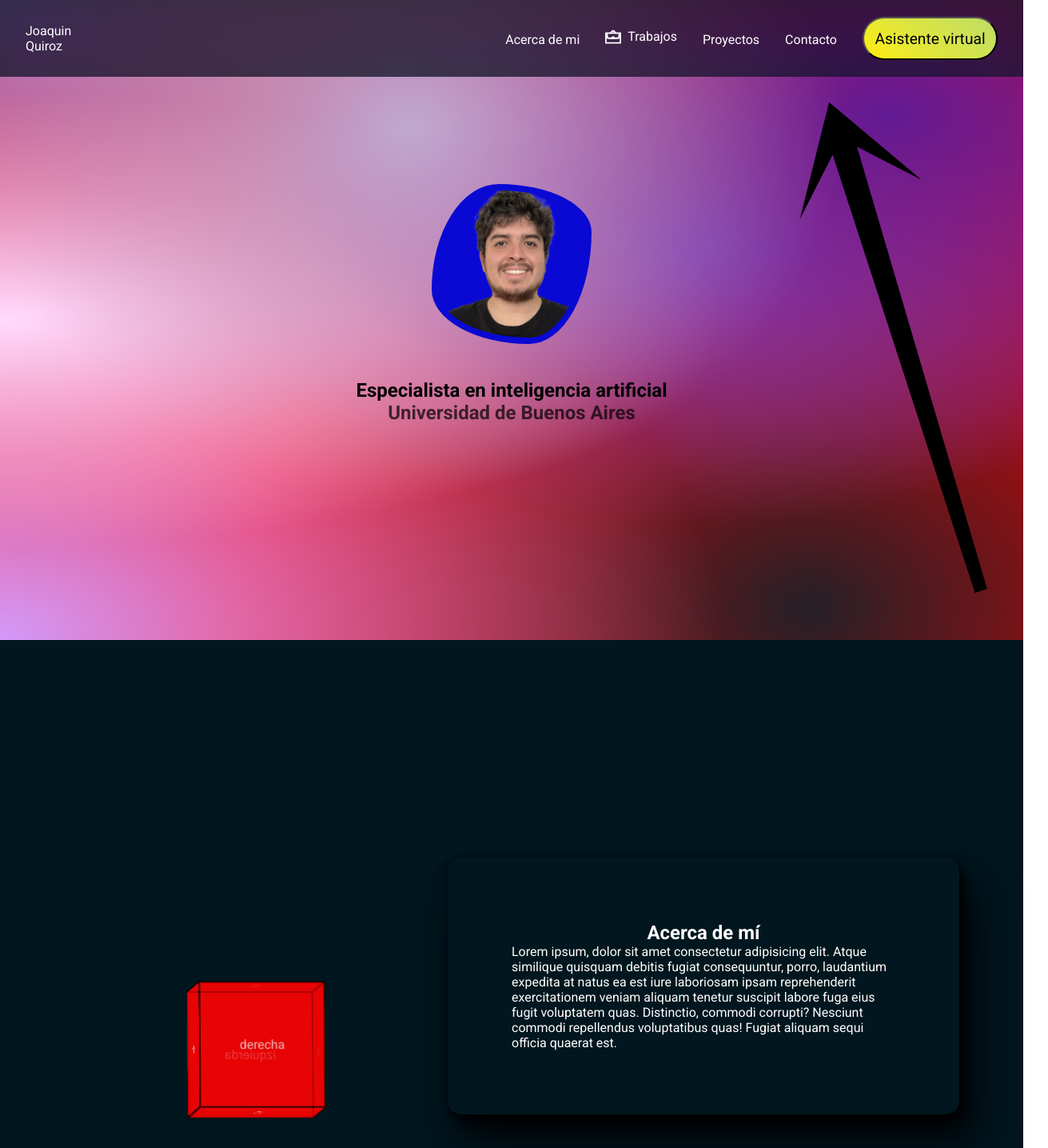
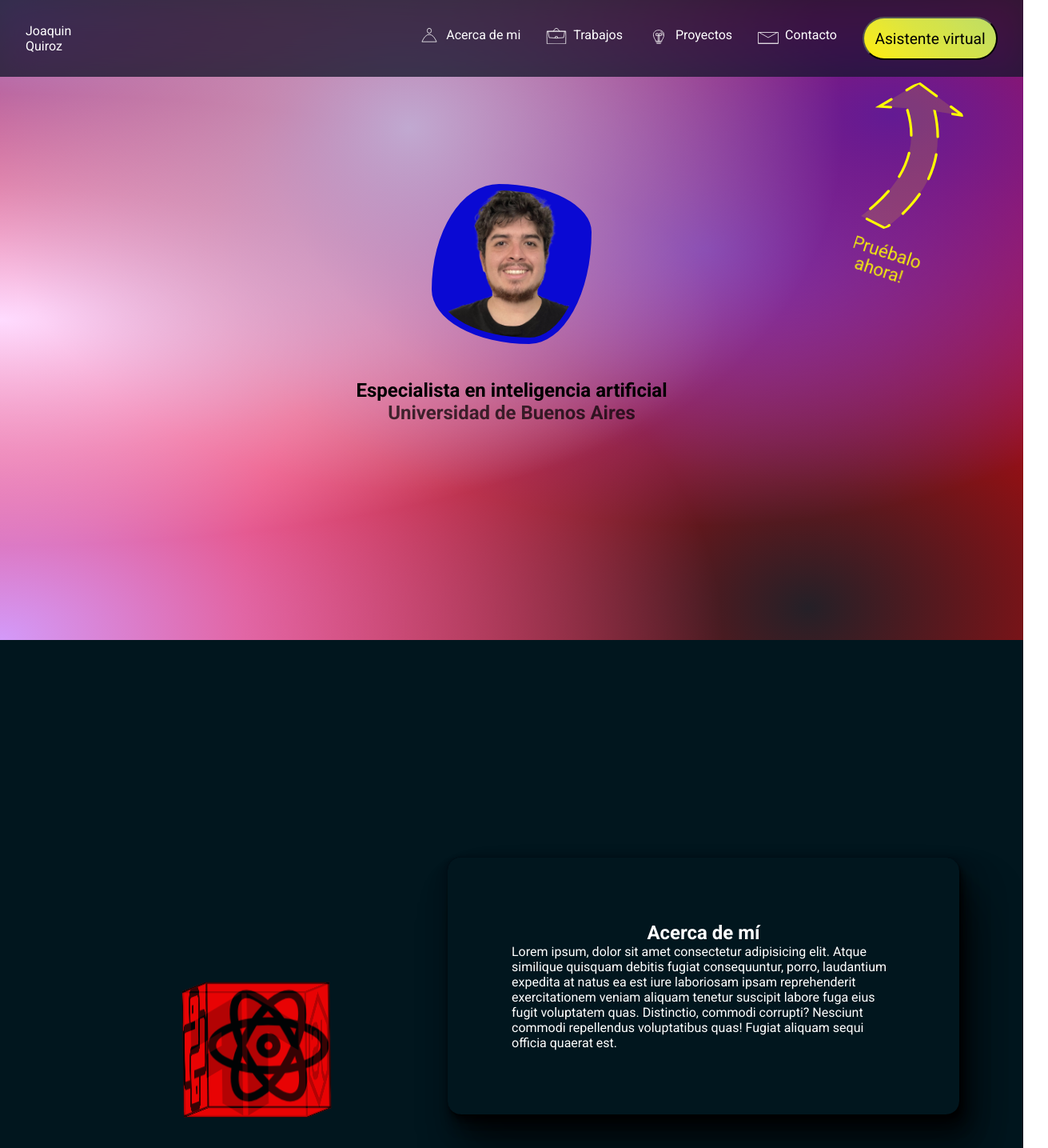
Before and after one commit to Joaquin-Quiroz-Gajardo/Portafolio, a React (Create React App) app: page / in a window 1280 px wide. Shown: the top 1435 px of the page at 80% size, 1311 px wide, since content can reach past the window. Built offline with nearby package versions, Linux system fonts and the light colour scheme.

Commit message:
texto flecha arreglado

```diff
--- a/src/App.css
+++ b/src/App.css
@@ -307,6 +307,37 @@ svg.flecha-hero{
   rotate: -18deg;
 }
 
+@keyframes textoAnimado {
+  0% {
+    rotate: 18deg;
+  }
+  79% {
+    rotate: 18deg;
+    scale: 1;
+  }
+  80% {
+    rotate: 13deg;
+    scale: 1.2;
+  }
+  90% {
+    rotate: 25deg;
+  }
+  100% {
+    scale: 1;
+    rotate: 18deg;
+  }
+}
+
+svg.flecha-hero-texto{
+  position: absolute;
+  width: 6em;
+  right: 8em;
+  top: 19em;
+  fill: yellow;
+  opacity: 0.9;
+  animation: textoAnimado 3s linear infinite;
+}
+
 @keyframes casinoLights {
   from {
     stroke-dashoffset: 0;
--- a/src/App.tsx
+++ b/src/App.tsx
@@ -5,6 +5,13 @@ import perfil from "./imagen-perfil-comprimida.png"
 import "./App.css";
 import { useState } from "react";
 import Maletin from "./allSVG/Maletin";
+import Ampolleta from "./allSVG/Ampolleta";
+import Carta from "./allSVG/Carta";
+import Persona from "./allSVG/Persona";
+import SimbolNode from "./allSVG/SimbolNode";
+import SimbolPython from "./allSVG/SimbolPython";
+import SimbolReact from "./allSVG/SimbolReact";
+import SimbolTensorFlow from "./allSVG/SimbolTensorFlow";
 
 function App() {
   const [displayNavLinks, setDisplayNavLinks] = useState<boolean>(false)
@@ -13,8 +20,9 @@ function App() {
   };
   const textStyle = {
     fontFamily: "roboto",
-    fontSize: '8px',
-    fill: 'black'}
+    fontSize: '14px',
+    fill: 'yellow'
+  }
 
   return (
     <div className="App">
@@ -26,17 +34,16 @@ function App() {
               <a className="navbar-brand" href="#">Joaquin Quiroz</a>
               <ul className={displayNavLinks?"navbar-ul display-nav-links":"navbar-ul"}>
                 <li className="nav-item">
-                  <a className="nav-link" href="#about-me-title">Acerca de mi</a>
+                  <a className="nav-link" href="#about-me-title"><Persona></Persona> <p>Acerca de mi</p></a>
                 </li>
                 <li className="nav-item">
-                  <a className="nav-link" href="#">
-                    <Maletin></Maletin> <p>Trabajos</p></a>
+                  <a className="nav-link" href="#"><Maletin></Maletin> <p>Trabajos</p></a>
                 </li>
                 <li className="nav-item">
-                  <a className="nav-link">Proyectos</a>
+                  <a className="nav-link"><Ampolleta></Ampolleta> <p>Proyectos</p></a>
                 </li>
                 <li className="nav-item">
-                  <a className="nav-link">Contacto</a>
+                  <a className="nav-link"><Carta></Carta><p>Contacto</p></a>
                 </li>
                 <li className="nav-item">
                   <button className="nav-button-asistente">Asistente virtual</button>
@@ -57,23 +64,38 @@ function App() {
             <h1 className="descripcion">Especialista en inteligencia artificial</h1>
             <h2 className="subtitulo">Universidad de Buenos Aires</h2>
           </div>
-          <svg className="flecha-hero" viewBox="0 0 100 400">
-            <polygon
-              points="
-                50,0
-                0,80
-                40,40
-                40,400
-                50, 400
-                60,40
-                100, 80
-              "/>
-          </svg>
-          {/* <svg viewBox="0 0 200 200">
-      <text x="100" y="100" style={textStyle}>
-        Hello React!
+          <svg
+  viewBox="0 0 100 100"
+  width="26"
+  className="flecha-hero"
+  pathLength="100"
+>
+
+  <path
+    className="flecha-cuerpo"
+    d="
+    M 75,0
+    L 100,35
+    L 80,25
+    Q 75,80 15,100
+    L 0,85
+    Q 60,65 60,16
+    L 40,8 75,0
+    "
+    fill="none"
+    stroke="white"
+    stroke-width="2"
+  />
+  </svg>
+          <svg
+          viewBox="35 13 60 60"
+          className="flecha-hero-texto"
+          >
+      <text x="0" y="50" style={textStyle}>
+      <tspan x="30" y="25">¡Pruébalo</tspan>
+      <tspan x="40" y="40">ahora!</tspan>
       </text>
-    </svg> */}
+    </svg>
         </div>
       </section>
 
@@ -85,12 +107,12 @@ function App() {
             <div className="contenedor-cubo">
               <div className="cubo scene">
                 <div className="cubo object">
-                  <div className="face front">frente</div>
-                  <div className="face right">derecha</div>
-                  <div className="face back">atras</div>
-                  <div className="face left">izquierda</div>
-                  <div className="face top">arriba</div>
-                  <div className="face bottom">abajo</div>
+                  <div className="face front"><SimbolPython></SimbolPython></div>
+                  <div className="face right"><SimbolReact></SimbolReact></div>
+                  <div className="face back"><SimbolNode></SimbolNode></div>
+                  <div className="face left"><SimbolTensorFlow></SimbolTensorFlow></div>
+                  <div className="face top"></div>
+                  <div className="face bottom"></div>
                 </div>
               </div>
             </div>
@@ -114,6 +136,28 @@ function App() {
           <div className="trabajos-titulo-contenido">
             <article className="trabajo-clasificador-consumo-finalidades-contenedor">
               <h3 className="trabajo-clasificador-consumo-finalidades-titulo">clasificador finalidades</h3>
+
+<svg
+  viewBox="0 34 100 32"
+  width="26"
+  className="navbar-svg"
+>
+
+  <path
+    className="cuerpo"
+    d="
+    M 0,40
+    Q 50,30 100,40
+    L 100,60
+    Q 50,70 0,60
+    L 0,40
+    "
+    fill="none"
+    stroke="red"
+    stroke-width="0.5"
+  />
+  </svg>
+
               <p className="trabajo-descripcion">
                 Clasificador de texto, consumo por finalidades, datos de texto que tienen que entrar en mas de 90 categorias. accouracy mejoro de 0.86 a 0.93.
               </p>
--- /dev/null
+++ b/src/allSVG/Ampolleta.tsx
@@ -0,0 +1,132 @@
+import React from 'react'
+
+const Ampolleta = () => {
+  return (
+    <svg
+  viewBox="0 0 100 80"
+  width="26"
+  className="navbar-svg"
+>
+  <path
+    className="ultima-barra"
+    d="
+    M 40,78
+    L 60,78
+    "
+    fill="none"
+    stroke="white"
+    stroke-width="3"
+  />
+  <path
+    className="penultima-barra"
+    d="
+    M 37,73
+    L 63,73
+    "
+    fill="none"
+    stroke="white"
+    stroke-width="3"
+  />
+  <path
+    className="base-ampolleta"
+    d="
+    M 35,62
+    L 35,68
+    L 65,68
+    L 65,62
+    "
+    fill="none"
+    stroke="white"
+    stroke-width="3"
+  />
+  <path
+    className="redondo-ampolleta"
+    d="
+    M 35,63
+    C -10,-2 110,-2 65,63
+    "
+    fill="none"
+    stroke="white"
+    stroke-width="3"
+  />
+  <path
+    className="redondo-ampolleta"
+    d="
+    M 60,20
+    Q 74,30 70,40
+    "
+    fill="none"
+    stroke="white"
+    stroke-width="3"
+  />
+  <path
+    className="filamento-ampolleta"
+    d="
+    M 53,68
+    L 53,30
+    L 63,30
+    L 63,40
+    L 37,40
+    L 37,30
+    L 47,30
+    L 47,68
+    "
+    fill="none"
+    stroke="white"
+    stroke-width="3"
+  />
+  <path
+    className="destello-ampolleta-1"
+    d="
+    M 50,2
+    L 50,2
+    "
+    fill="none"
+    stroke="white"
+    stroke-width="3"
+  />
+  <path
+    className="destello-ampolleta-2"
+    d="
+    M 70,15
+    L 70,15
+    "
+    fill="none"
+    stroke="white"
+    stroke-width="3"
+  />
+  <path
+    className="destello-ampolleta-3"
+    d="
+    M 30,15
+    L 30,15
+    "
+    fill="none"
+    stroke="white"
+    stroke-width="3"
+  />
+  <path
+    className="destello-ampolleta-4"
+    d="
+    M 20,30
+    L 20,30
+    "
+    fill="none"
+    stroke="white"
+    stroke-width="3"
+  />
+  <path
+    className="destello-ampolleta-5"
+    d="
+    M 80,30
+    L 80,30
+    "
+    fill="none"
+    stroke="white"
+    stroke-width="3"
+  />
+</svg>
+  )
+}
+
+export default Ampolleta
--- /dev/null
+++ b/src/allSVG/Carta.tsx
@@ -0,0 +1,70 @@
+import React from 'react'
+
+const Carta = () => {
+  return (
+    <svg
+  viewBox="0 0 100 80"
+  width="26"
+  className="navbar-svg"
+>
+  <path
+    className="base-carta"
+    d="
+    M 2,78
+    L 98,78
+    L 98,25
+    L 2,25
+    L 2,78
+    L 98,78
+    "
+    fill="none"
+    stroke="white"
+    stroke-width="3"
+  />
+  <path
+    className="cierre-carta"
+    d="
+    M 6,25
+    L 50,50
+    L 94,25
+    L 94,25
+    "
+    fill="none"
+    stroke="white"
+    stroke-width="3"
+  />
+  <path
+    className="linea-primera-carta"
+    d="
+    M 10,8
+    L 10,8
+    "
+    fill="none"
+    stroke="white"
+    stroke-width="3"
+  />
+  <path
+    className="linea-segunda-carta"
+    d="
+    M 10,16
+    L 10,16
+    "
+    fill="none"
+    stroke="white"
+    stroke-width="3"
+  />
+  <path
+    className="linea-tercera-carta"
+    d="
+    M 10,35
+    L 10,35
+    "
+    fill="none"
+    stroke="white"
+    stroke-width="3"
+  />
+  </svg>
+  )
+}
+
+export default Carta
--- a/src/allSVG/Maletin.tsx
+++ b/src/allSVG/Maletin.tsx
@@ -4,7 +4,7 @@ const Maletin = () => {
   return (
     <svg
         viewBox="0 0 100 80"
-        width="20"
+        width="26"
         className="navbar-svg"
     >
         <path
@@ -19,7 +19,7 @@ const Maletin = () => {
           "
           fill="none"
           stroke="white"
-          stroke-width="9"
+          stroke-width="3"
         />
         <path
           className="mango"
@@ -31,7 +31,7 @@ const Maletin = () => {
           "
           fill="none"
           stroke="white"
-          stroke-width="9"
+          stroke-width="3"
         />
         <path
           className="solapa"
@@ -43,7 +43,7 @@ const Maletin = () => {
           "
           fill="none"
           stroke="white"
-          stroke-width="9"
+          stroke-width="3"
         />
         <path
           className="cierre"
@@ -55,7 +55,7 @@ const Maletin = () => {
           "
           fill="none"
           stroke="white"
-          stroke-width="9"
+          stroke-width="3"
         />
 </svg>
   )
--- /dev/null
+++ b/src/allSVG/Persona.tsx
@@ -0,0 +1,46 @@
+import React from 'react'
+
+const Persona = () => {
+  return (
+    <svg
+  viewBox="0 0 100 80"
+  width="26"
+  className="navbar-svg"
+>
+  <ellipse
+    className="cabeza"
+    cx="50"
+    cy="17"
+    rx="10"
+    ry="12"
+    fill="none"
+    stroke="white"
+    stroke-width="3"
+    />
+  <path
+    className="cuerpo"
+    d="
+    M 50,35
+    Q 30,35 15,70
+    L 85,70
+    Q 70,35 50,35
+    "
+    fill="none"
+    stroke="white"
+    stroke-width="3"
+  />
+  <ellipse
+    className="punto"
+    cx="50"
+    cy="15"
+    rx="0"
+    ry="0"
+    fill="none"
+    stroke="white"
+    stroke-width="3"
+    />
+  </svg>
+  )
+}
+
+export default Persona
--- /dev/null
+++ b/src/allSVG/SimbolNode.tsx
@@ -0,0 +1,11 @@
+import React from 'react'
+
+const SimbolNode = () => {
+  return (
+<svg width="800px" height="800px" viewBox="0 0 15 15" fill="none" xmlns="http://www.w3.org/2000/svg">
+<path d="M11.5 6V5.83333C11.5 5.09695 10.903 4.5 10.1667 4.5H9C8.17157 4.5 7.5 5.17157 7.5 6C7.5 6.82843 8.17157 7.5 9 7.5H10C10.8284 7.5 11.5 8.17157 11.5 9C11.5 9.82843 10.8284 10.5 10 10.5H9C8.17157 10.5 7.5 9.82843 7.5 9M5.5 4V9.26393C5.5 10.0215 5.072 10.714 4.39443 11.0528L3.5 11.5M1.5 10.5V4.5L7.5 1L13.5 4.5V10.5L7.5 14L1.5 10.5Z" stroke="#000000"/>
+</svg>
+  )
+}
+
+export default SimbolNode
--- /dev/null
+++ b/src/allSVG/SimbolPython.tsx
@@ -0,0 +1,11 @@
+import React from 'react'
+
+const SimbolPython = () => {
+  return (
+<svg width="800px" height="800px" viewBox="0 0 15 15" fill="none" xmlns="http://www.w3.org/2000/svg">
+<path d="M6 2.5H7M4.5 4V1.5C4.5 0.947715 4.94772 0.5 5.5 0.5H9.5C10.0523 0.5 10.5 0.947715 10.5 1.5V6.5C10.5 7.05228 10.0523 7.5 9.5 7.5H5.5C4.94772 7.5 4.5 7.94772 4.5 8.5V13.5C4.5 14.0523 4.94772 14.5 5.5 14.5H9.5C10.0523 14.5 10.5 14.0523 10.5 13.5V11M8 4.5H1.5C0.947715 4.5 0.5 4.94772 0.5 5.5V10.5C0.5 11.0523 0.947715 11.5 1.5 11.5H4.5M7 10.5H13.5C14.0523 10.5 14.5 10.0523 14.5 9.5V4.5C14.5 3.94772 14.0523 3.5 13.5 3.5H10.5M8 12.5H9" stroke="#000000"/>
+</svg>
+  )
+}
+
+export default SimbolPython
--- /dev/null
+++ b/src/allSVG/SimbolReact.tsx
@@ -0,0 +1,14 @@
+import React from 'react'
+
+const SimbolReact = () => {
+  return (
+<svg width="800px" height="800px" viewBox="0 0 15 15" fill="none" xmlns="http://www.w3.org/2000/svg">
+<path d="M14.5 7.58387C14.5 9.24072 11.366 10.5839 7.5 10.5839C3.63401 10.5839 0.5 9.24072 0.5 7.58387C0.5 5.92701 3.63401 4.58387 7.5 4.58387C11.366 4.58387 14.5 5.92701 14.5 7.58387Z" stroke="#000000"/>
+<path d="M4.16589 13.7389C5.62274 14.5281 8.29645 12.4121 10.1378 9.01277C11.9791 5.61345 12.2908 2.21803 10.834 1.42888C9.37712 0.639735 6.70341 2.7557 4.86207 6.15502C3.02073 9.55434 2.70904 12.9498 4.16589 13.7389Z" stroke="#000000"/>
+<path d="M10.834 13.7389C9.37714 14.5281 6.70343 12.4121 4.86209 9.01277C3.02075 5.61345 2.70906 2.21803 4.16591 1.42888C5.62276 0.639735 8.29647 2.7557 10.1378 6.15502C11.9792 9.55434 12.2908 12.9498 10.834 13.7389Z" stroke="#000000"/>
+<path d="M6.5 7.58387C6.5 8.13615 6.94772 8.58387 7.5 8.58387C8.05228 8.58387 8.5 8.13615 8.5 7.58387C8.5 7.03158 8.05228 6.58387 7.5 6.58387C6.94772 6.58387 6.5 7.03158 6.5 7.58387Z" stroke="#000000"/>
+</svg>
+  )
+}
+
+export default SimbolReact
--- /dev/null
+++ b/src/allSVG/SimbolTensorFlow.tsx
@@ -0,0 +1,11 @@
+import React from 'react'
+
+const SimbolTensorFlow = () => {
+  return (
+<svg width="400px" height="400px" viewBox="0 0 32 32" xmlns="http://www.w3.org/2000/svg">
+  <path d="M26.135 16l0.13 6.266-4.13-2.401v8.938l-5.469 3.198v-32l13.599 7.865v7.068l-8.13-4.797v3.599zM1.734 7.865l13.599-7.865v32l-5.469-3.198v-18.667l-8.13 4.797z"/>
+</svg>
+  )
+}
+
+export default SimbolTensorFlow
```
Also changed, not shown: src/allSVG/Flecha.tsx (added, +31 -0 lines).
